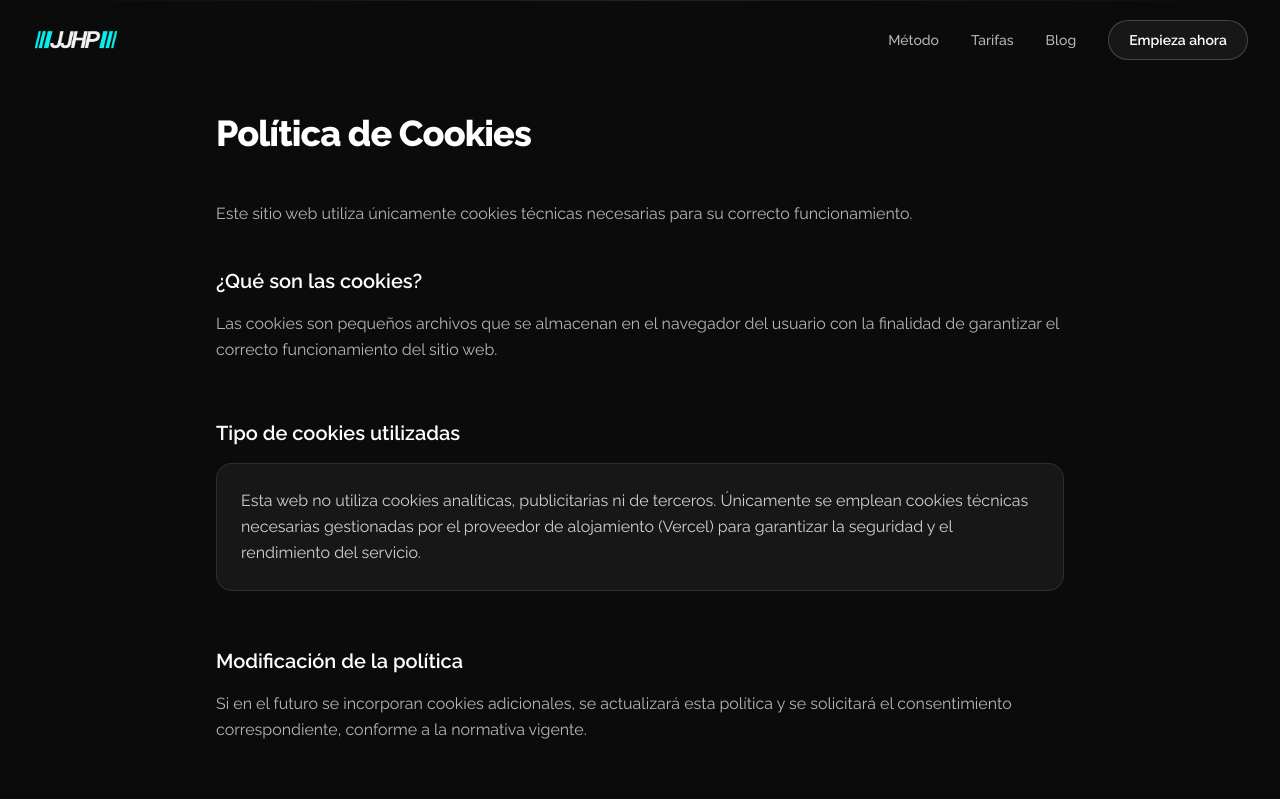
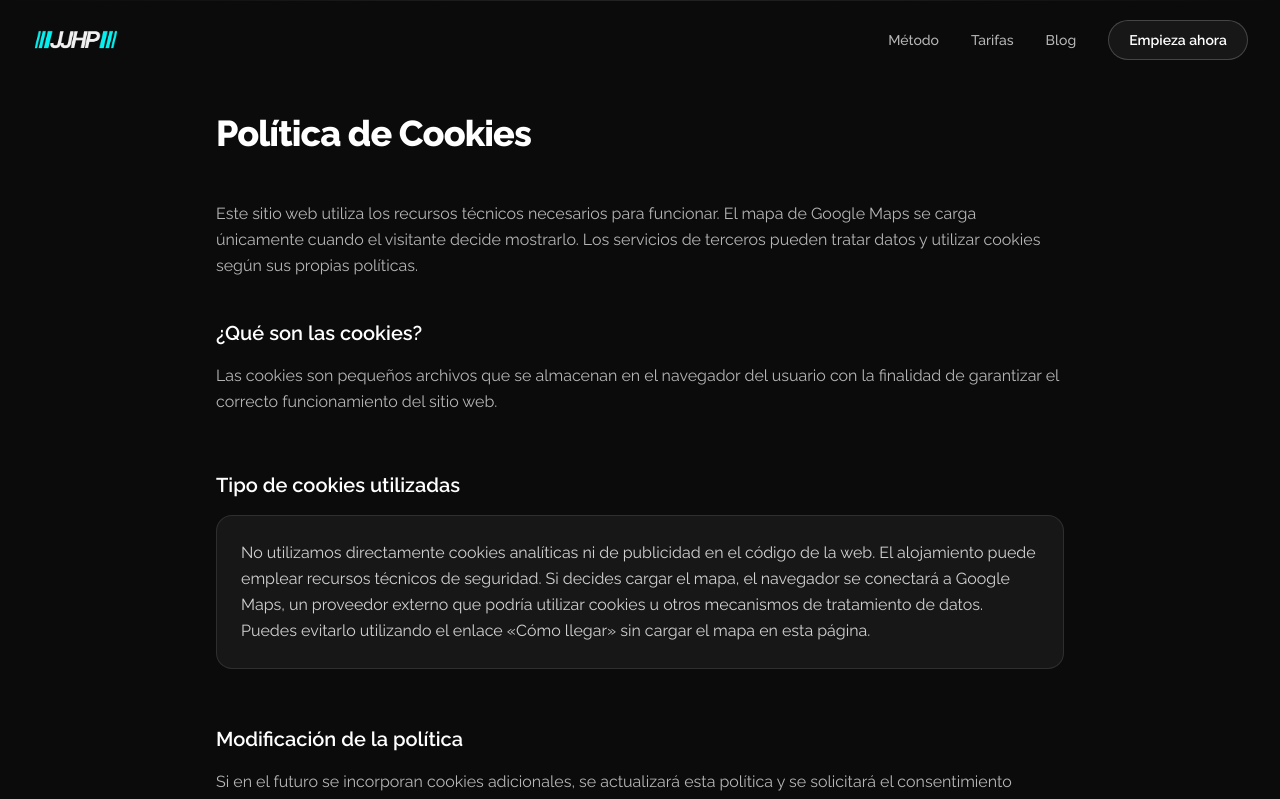
Before and after one commit to Kevin21andres/juanjofitness, a Next.js app: page /cookies in a window 1280 px wide. Shown: the top 799 px of the page. Built offline with nearby package versions, Linux system fonts and the light colour scheme.

Commit message:
privacy: load Google Maps only after visitor interaction

```diff
--- /dev/null
+++ b/app/components/sections/MapWithConsent.tsx
@@ -0,0 +1,15 @@
+"use client";
+import {useState} from "react";
+export default function MapWithConsent(){
+ const [consent,setConsent]=useState(false);
+ return consent ? <iframe
+ title="Google Maps: tienda Juanjo Fitness en Tarragona"
+ src="https://www.google.com/maps?q=Av.+Catalunya+31,+43002+Tarragona&output=embed"
+ className="h-full w-full border-0" loading="lazy"
+ referrerPolicy="strict-origin-when-cross-origin"
+ /> : <div className="flex h-full flex-col items-center justify-center bg-slate-100 px-8 text-center text-slate-800">
+ <p className="text-lg font-bold">Ver ubicación en el mapa</p>
+ <p className="mt-3 max-w-sm text-sm text-slate-600">El mapa de Google Maps no se carga automáticamente para proteger tu privacidad. Al mostrarlo, tu navegador se conectará con Google.</p>
+ <button type="button" onClick={()=>setConsent(true)} className="mt-6 rounded-full bg-[#1E90FF] px-6 py-3 font-semibold text-white hover:bg-[#187bcd]">Mostrar mapa</button>
+ </div>;
+}
--- a/app/components/sections/Ubicacion.tsx
+++ b/app/components/sections/Ubicacion.tsx
@@ -1,3 +1,4 @@
+import MapWithConsent from "./MapWithConsent";
 import Reveal from "../ui/Reveal";
 
 export default function Ubicacion() {
@@ -65,13 +66,7 @@ export default function Ubicacion() {
           <Reveal delay={0.2}>
             <div className="relative overflow-hidden rounded-3xl border border-black/10 bg-white shadow-[0_18px_55px_rgba(2,6,23,0.08)]">
               <div className="relative h-[360px] w-full sm:h-[420px]">
-                <iframe
-                  title="Ubicación Juanjo Fitness · JJHP Tarragona"
-                  src="https://www.google.com/maps?q=Av.+Catalunya+31,+43002+Tarragona&output=embed"
-                  className="h-full w-full border-0"
-                  loading="lazy"
-                  referrerPolicy="no-referrer-when-downgrade"
-                />
+                <MapWithConsent />
               </div>
 
               {/* Overlay sutil */}
--- a/app/cookies/page.tsx
+++ b/app/cookies/page.tsx
@@ -11,8 +11,7 @@ export default function Cookies() {
         </h1>
 
         <p className="text-white/70 leading-relaxed mb-10">
-          Este sitio web utiliza únicamente cookies técnicas necesarias para su
-          correcto funcionamiento.
+          Este sitio web utiliza los recursos técnicos necesarios para funcionar. El mapa de Google Maps se carga únicamente cuando el visitante decide mostrarlo. Los servicios de terceros pueden tratar datos y utilizar cookies según sus propias políticas.
         </p>
 
         {/* ¿Qué son? */}
@@ -35,10 +34,7 @@ export default function Cookies() {
 
           <div className="rounded-2xl border border-white/10 bg-white/5 p-6">
             <p className="text-white/80 leading-relaxed">
-              Esta web no utiliza cookies analíticas, publicitarias ni de
-              terceros. Únicamente se emplean cookies técnicas necesarias
-              gestionadas por el proveedor de alojamiento (Vercel) para
-              garantizar la seguridad y el rendimiento del servicio.
+              No utilizamos directamente cookies analíticas ni de publicidad en el código de la web. El alojamiento puede emplear recursos técnicos de seguridad. Si decides cargar el mapa, el navegador se conectará a Google Maps, un proveedor externo que podría utilizar cookies u otros mecanismos de tratamiento de datos. Puedes evitarlo utilizando el enlace «Cómo llegar» sin cargar el mapa en esta página.
             </p>
           </div>
         </section>
```
